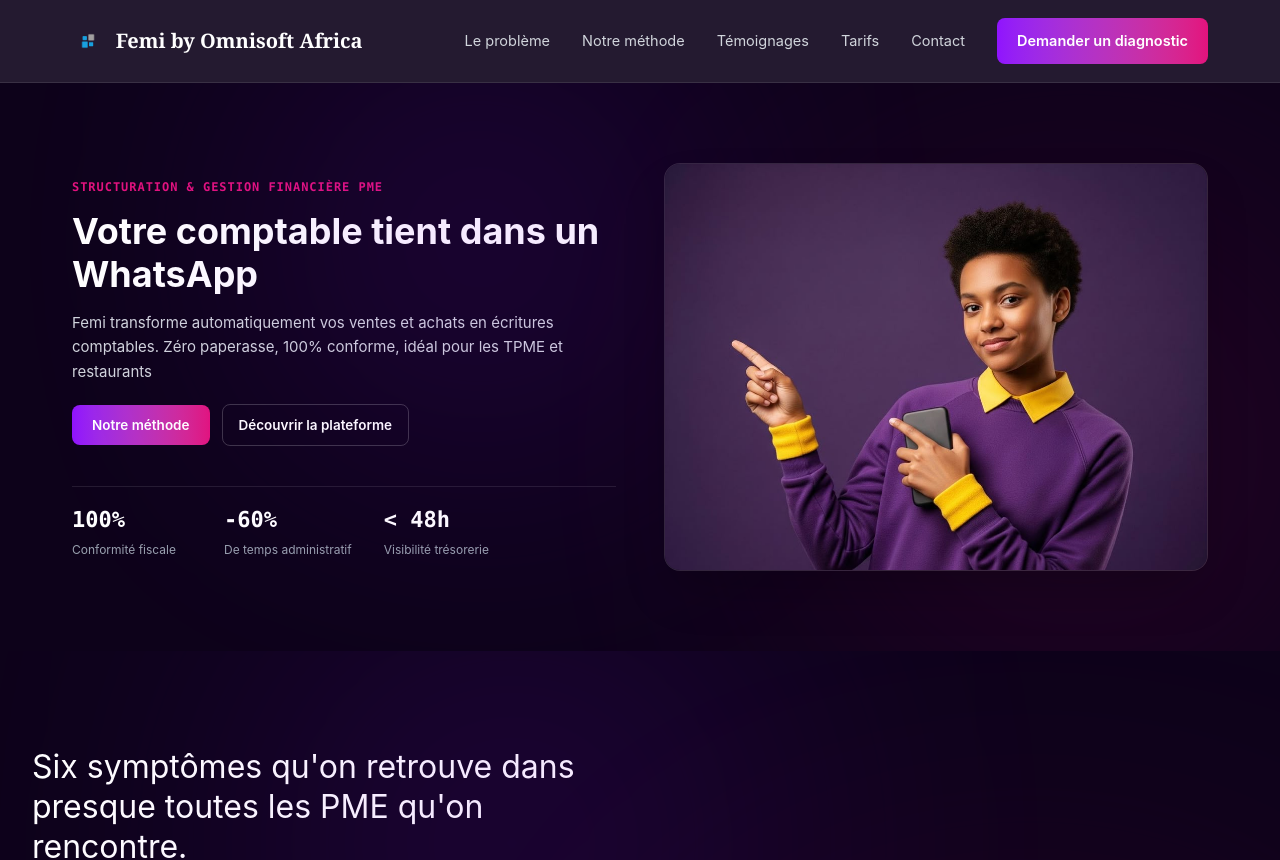
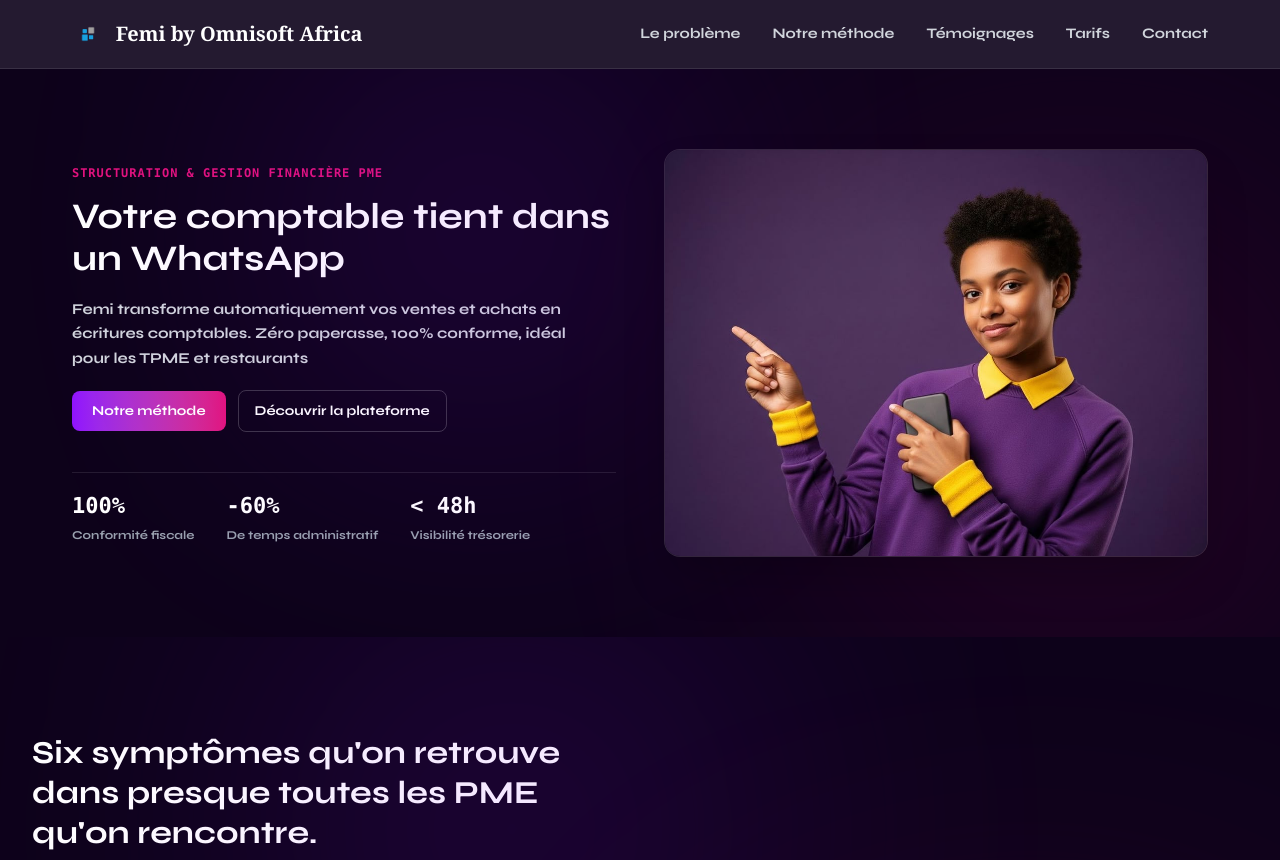
Before and after one commit to Omnisoft-Africa-IT-Engineering/femi_landing_page, a Next.js app: page / in a window 1280 px wide. Shown: the top 860 px of the page. Built offline with nearby package versions, Linux system fonts and the light colour scheme.

Commit message:
Les modifications sur la police et la suppression du boutton dans le header

```diff
--- a/app/layout.tsx
+++ b/app/layout.tsx
@@ -1,6 +1,18 @@
 
 import "./globals.css";
+import { Syne, Plus_Jakarta_Sans } from "next/font/google";
 
+const syne = Syne({
+  subsets: ["latin"],
+  weight: ["700", "800"], // Bold / ExtraBold
+  variable: "--font-syne",
+});
+
+const jakarta = Plus_Jakarta_Sans({
+  subsets: ["latin"],
+  weight: ["400", "500", "600"],
+  variable: "--font-jakarta",
+});
 export default function DashboardLayout({
   children,
 }: {
@@ -9,7 +21,7 @@
   return (
     <>
     <html lang="en">
-      <body suppressHydrationWarning={true}>
+      <body className={syne.className}suppressHydrationWarning={true}>
 
         {children}
 
--- a/components/Header.tsx
+++ b/components/Header.tsx
@@ -40,12 +40,12 @@
               {link.label}
             </a>
           ))}
-          <a
+          {/* <a
             href="#contact"
             className="inline-flex items-center justify-center rounded-lg bg-gradient-to-r from-[#9013FE] to-[#E3127D] px-5 py-3 text-[14.5px] font-semibold text-white transition-all hover:-translate-y-px hover:shadow-[0_0_20px_rgba(227,18,125,0.35)]"
           >
             Demander un diagnostic
-          </a>
+          </a> */}
         </div>
       </nav>
     </header>
```
